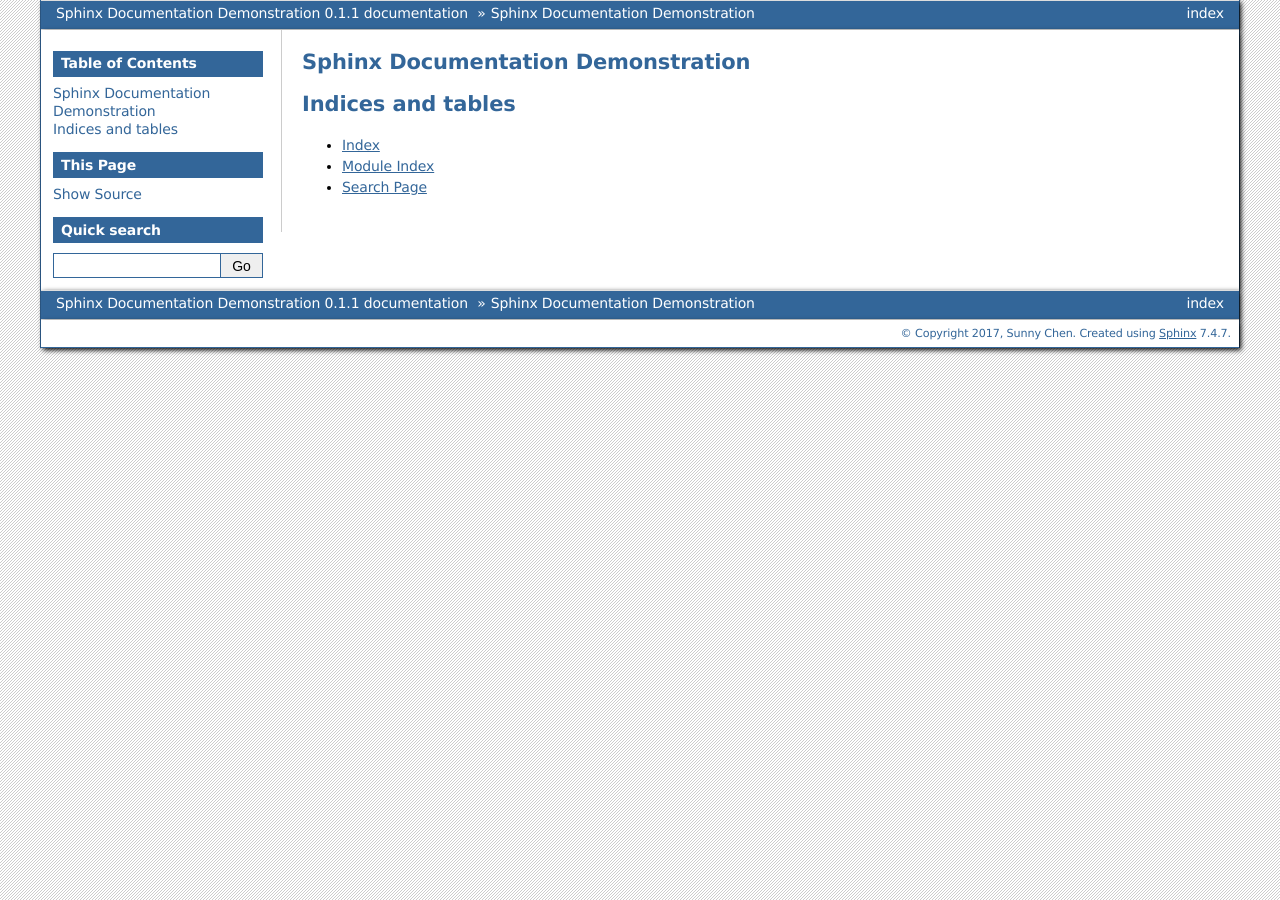
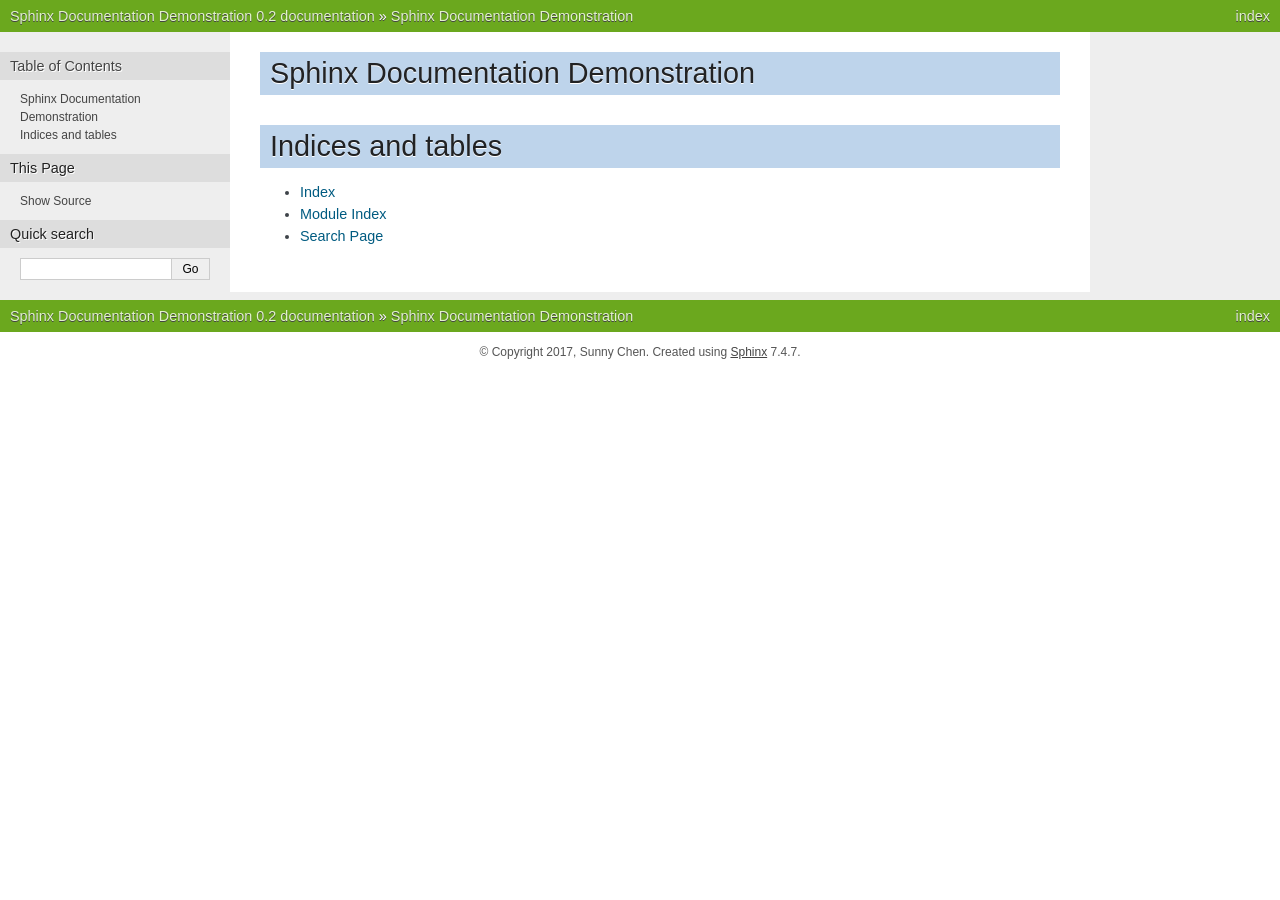
Before and after one commit to daxnet/sphinx-demo, a Sphinx documentation site: the page built from docs/source/index.rst, in a window 1280 px wide. Built offline with Sphinx 7.4.7, drawn with Linux system fonts in a browser that asks for light colours.

Commit message:
Updated theme, changed version to 0.2.

```diff
--- a/docs/source/conf.py
+++ b/docs/source/conf.py
@@ -54,9 +54,9 @@
 # built documents.
 #
 # The short X.Y version.
-version = u'0.1'
+version = u'0.2'
 # The full version, including alpha/beta/rc tags.
-release = u'0.1.1'
+release = u'0.2'
 
 # The language for content autogenerated by Sphinx. Refer to documentation
 # for a list of supported languages.
@@ -82,7 +82,7 @@
 # The theme to use for HTML and HTML Help pages.  See the documentation for
 # a list of builtin themes.
 #
-html_theme = 'bizstyle'
+html_theme = 'nature'
 
 # Theme options are theme-specific and customize the look and feel of a theme
 # further.  For a list of options available for each theme, see the
```
